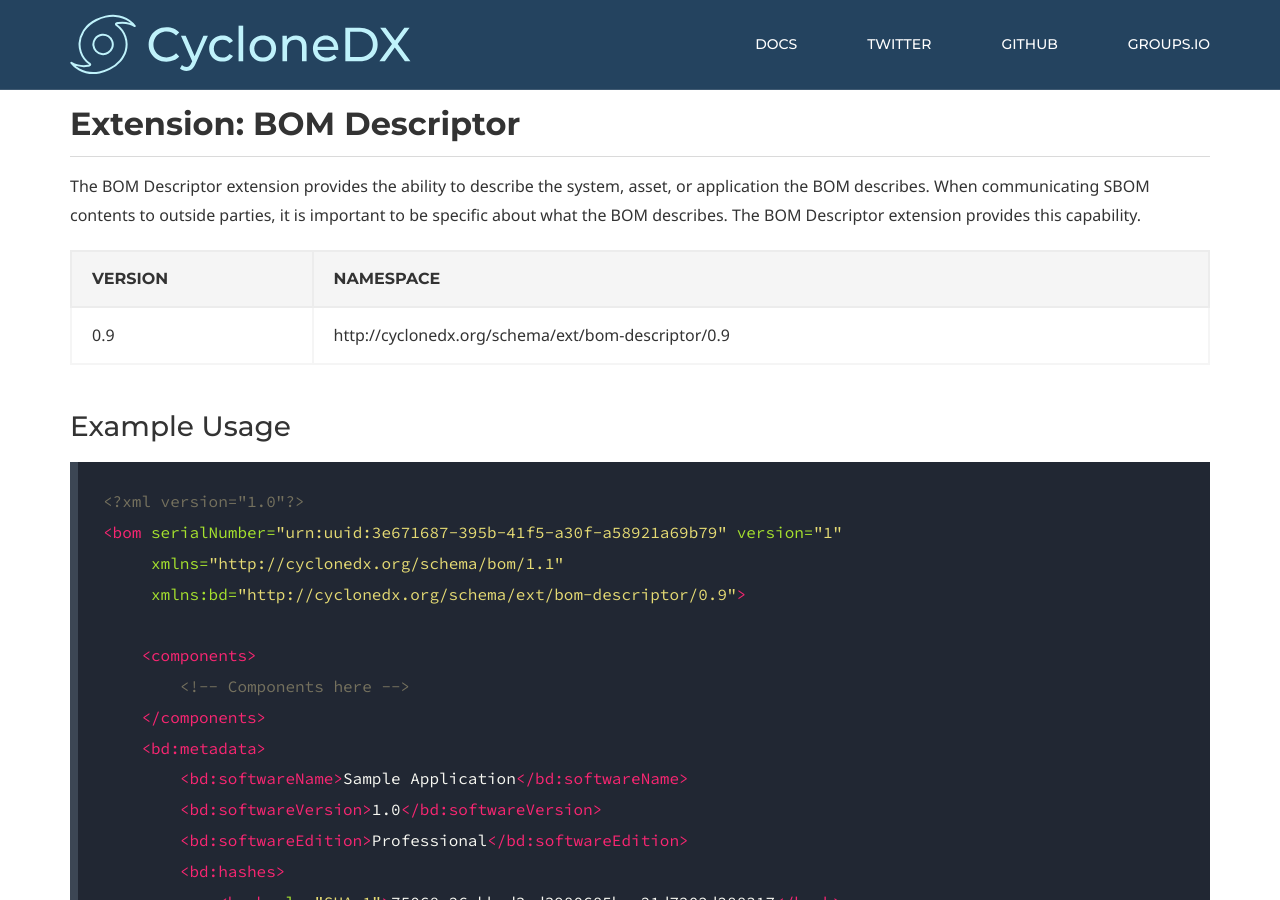
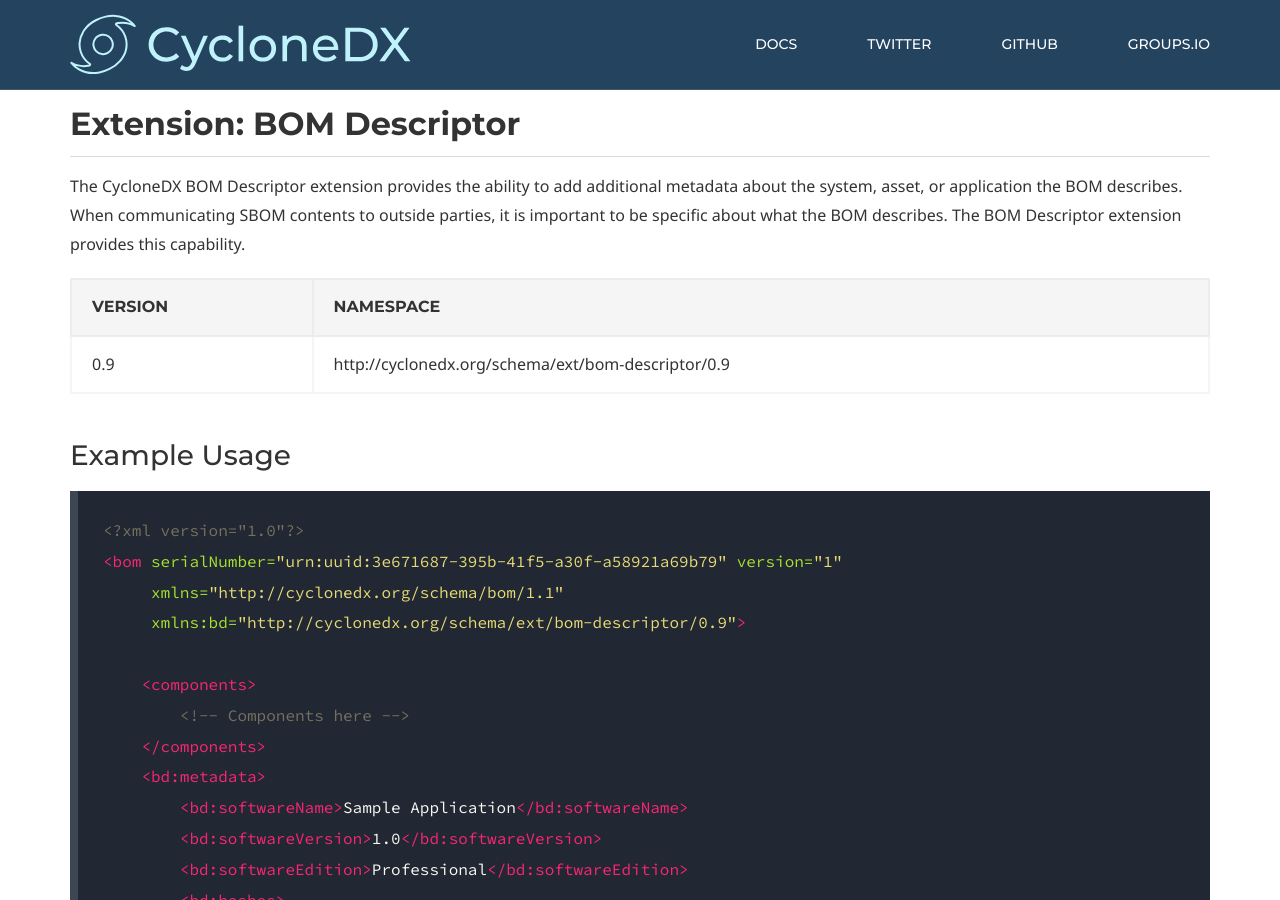
Before and after one commit to CycloneDX/cyclonedx.org, a Jekyll site: the page built from ext/bom-descriptor/index.md, in a window 1280 px wide and 900 px high. Built offline with Jekyll 4.4.1, drawn with Linux system fonts in a browser that asks for light colours; some web fonts are replaced.

Commit message:
Updating desc

```diff
--- a/ext/bom-descriptor/index.md
+++ b/ext/bom-descriptor/index.md
@@ -8,7 +8,7 @@ banner: false
 # Hero section
 title: CycloneDX Extensions
 window_title: CycloneDX Extension - BOM Descriptor
-description: CycloneDX Extension - BOM Descriptor
+description: The CycloneDX BOM Descriptor extension provides the ability to add additional metadata about the system, asset, or application the BOM describes.
 
 # Micro navigation
 micro_nav: true
@@ -19,9 +19,9 @@ micro_nav: true
 
 ## Extension: BOM Descriptor
 
-The BOM Descriptor extension provides the ability to describe the system, asset, or application the BOM
-describes. When communicating SBOM contents to outside parties, it is important to be specific about what
-the BOM describes. The BOM Descriptor extension provides this capability.
+The CycloneDX BOM Descriptor extension provides the ability to add additional metadata about the system, asset, or
+application the BOM describes. When communicating SBOM contents to outside parties, it is important to be specific
+about what the BOM describes. The BOM Descriptor extension provides this capability.
 
 | Version | Namespace |
 | ------- | --------- |
```
Also changed, not shown: ext/dependency-graph/index.md (+1 -1 lines).
